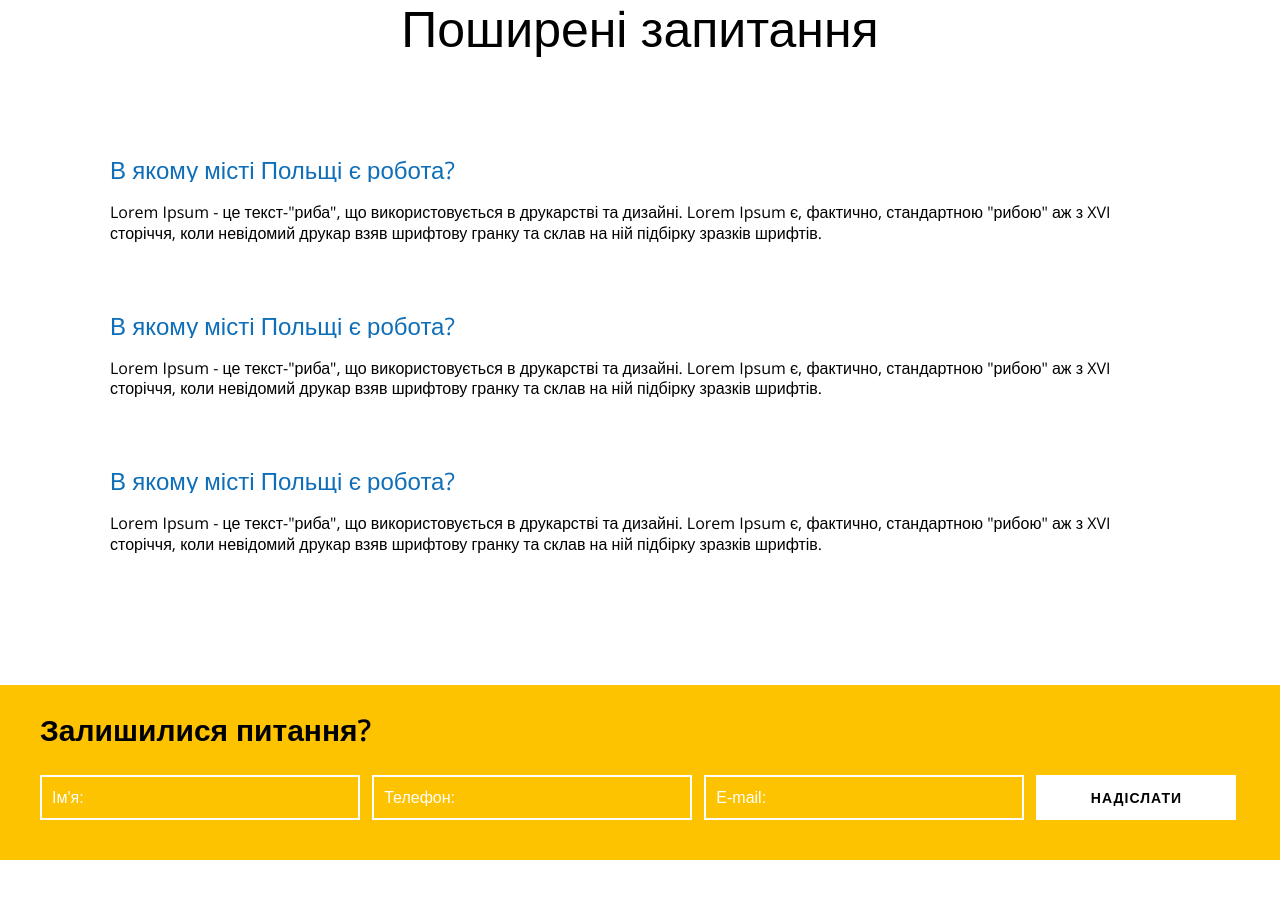
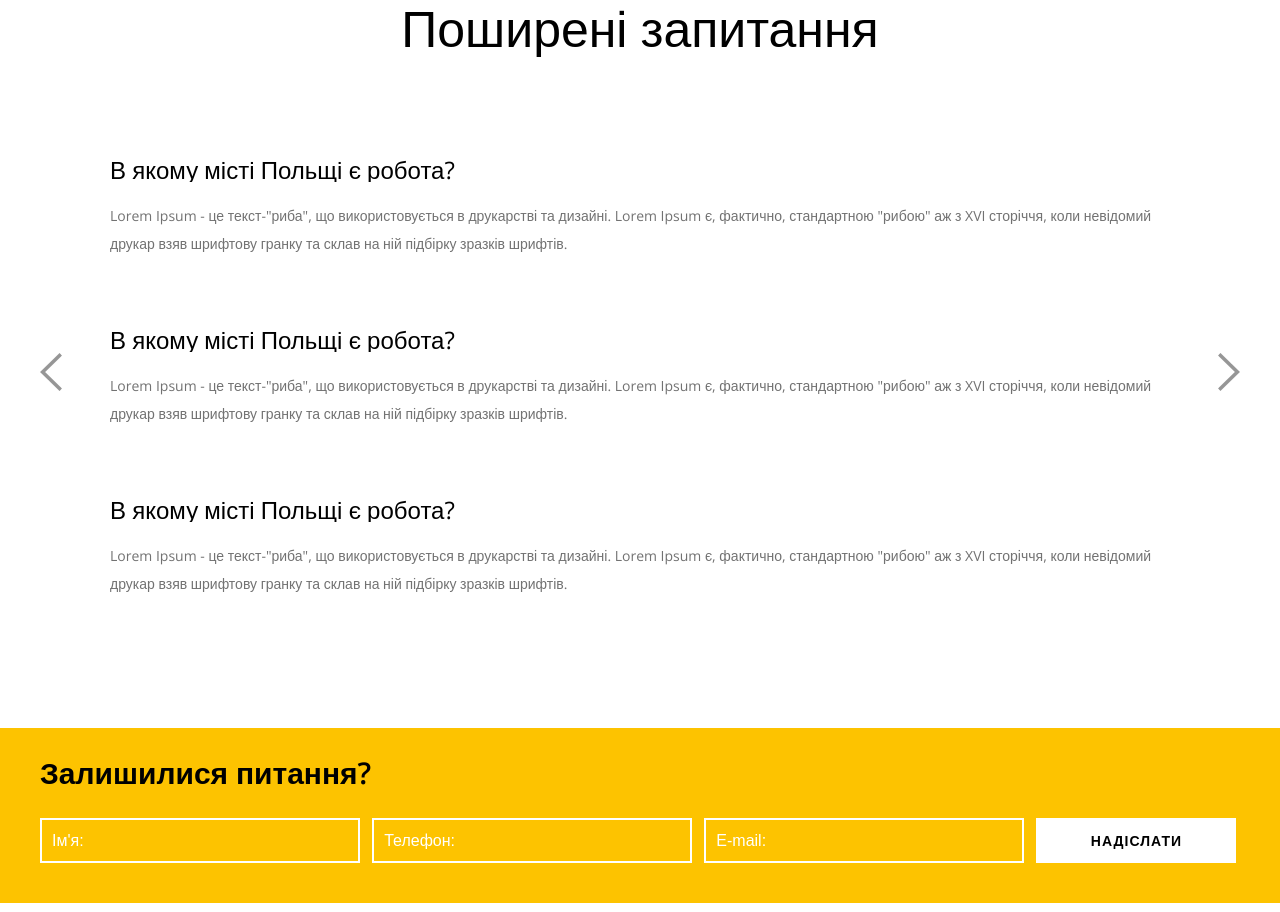
Before and after one commit to Irina23/euro-center, a website: page src/index.jade in a window 1280 px wide. Shown: the part 3576-4488 px from the top of the page. Drawn offline with nearby package versions, Linux system fonts and the light colour scheme; some packages are replaced by stand-ins of ours; files that its build step writes are made by us from their sources; files whose address does not match are found by name.

Commit message:
fixed css

```diff
--- a/src/css/main.sass
+++ b/src/css/main.sass
@@ -998,12 +998,12 @@
         text-overflow: ellipsis
         overflow: hidden
         white-space: nowrap
-        color: #0e6eb8
+        color: #000
         font-weight: normal
       p
-        font-size: 16px
-        line-height: 1.3em
-        color: #000
+        font-size: 14px
+        line-height: 2em
+        color: #727272
 
 
 
```
Also changed, not shown: dist/css/main.css, dist/img/bg/bg_jobs.jpg (added), dist/img/icons/next3.png (added), src/img/bg/bg_jobs.jpg (added), src/img/icons/next3.png (added).
